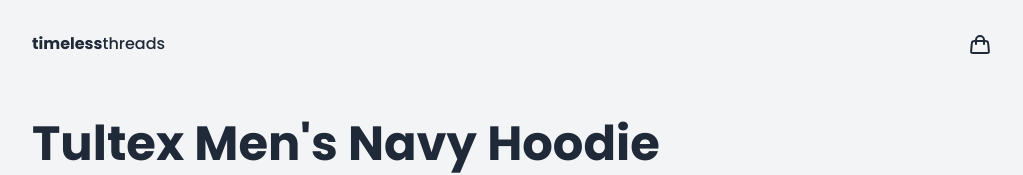
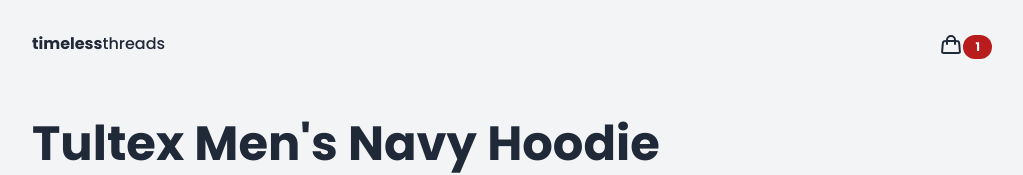
Before and after one commit to jaxonhill/minimalist-ecommerce-store, a Next.js app: page /products/blue-hoodie in a window 1280 px wide. Both pictures are taken after a click on the button "Add to cart". Shown: the top 175 px of the page, without its empty margins (128-1151 px from the left). Built offline with nearby package versions, Linux system fonts and the light colour scheme.

Commit message:
Add cart state and ability to add products to cart

```diff
--- a/components/Layout.js
+++ b/components/Layout.js
@@ -1,9 +1,9 @@
 import Navbar from "./Navbar"
 
-export default function Layout({ children }) {
+export default function Layout({ children, cartItems }) {
     return (
         <main className="mx-40 my-8">
-            <Navbar />
+            <Navbar cartItems={cartItems} />
             {children}
         </main>
     )
--- a/components/Navbar.js
+++ b/components/Navbar.js
@@ -1,14 +1,15 @@
 import Link from "next/link"
 
-export default function Navbar() {
+export default function Navbar({ cartItems }) {
     return (
         <nav className="w-full flex justify-between items-center mb-16">
             <Link href="/"><p><strong>timeless</strong>threads</p></Link>
-            <button>
-                <svg width="24" height="24" viewBox="0 0 24 24" fill="none" xmlns="http://www.w3.org/2000/svg">
-                    <path d="M8 12L8 8C8 5.79086 9.79086 4 12 4V4C14.2091 4 16 5.79086 16 8L16 12" stroke="#1F2937" strokeWidth="2" strokeLinecap="round" />
-                    <path d="M3.69435 12.6678C3.83942 10.9269 3.91196 10.0565 4.48605 9.52824C5.06013 9 5.9336 9 7.68053 9H16.3195C18.0664 9 18.9399 9 19.514 9.52824C20.088 10.0565 20.1606 10.9269 20.3057 12.6678L20.8195 18.8339C20.904 19.8474 20.9462 20.3542 20.6491 20.6771C20.352 21 19.8435 21 18.8264 21H5.1736C4.15655 21 3.64802 21 3.35092 20.6771C3.05382 20.3542 3.09605 19.8474 3.18051 18.8339L3.69435 12.6678Z" stroke="#1F2937" strokeWidth="2" />
+            <button className="flex items-end">
+                <svg className="stroke-gray-800 hover:stroke-blue-300" width="24" height="24" viewBox="0 0 24 24" fill="none" xmlns="http://www.w3.org/2000/svg">
+                    <path d="M8 12L8 8C8 5.79086 9.79086 4 12 4V4C14.2091 4 16 5.79086 16 8L16 12" strokeWidth="2" strokeLinecap="round" />
+                    <path d="M3.69435 12.6678C3.83942 10.9269 3.91196 10.0565 4.48605 9.52824C5.06013 9 5.9336 9 7.68053 9H16.3195C18.0664 9 18.9399 9 19.514 9.52824C20.088 10.0565 20.1606 10.9269 20.3057 12.6678L20.8195 18.8339C20.904 19.8474 20.9462 20.3542 20.6491 20.6771C20.352 21 19.8435 21 18.8264 21H5.1736C4.15655 21 3.64802 21 3.35092 20.6771C3.05382 20.3542 3.09605 19.8474 3.18051 18.8339L3.69435 12.6678Z" strokeWidth="2" />
                 </svg>
+                {cartItems.length > 0 && <sub className="bg-red-700 p-3 rounded-full text-white font-bold">{cartItems.length}</sub>}
             </button>
         </nav>
     )
--- a/pages/_app.js
+++ b/pages/_app.js
@@ -1,10 +1,13 @@
 import '@/styles/globals.css'
 import Layout from "@/components/Layout"
+import { useState } from "react"
 
 export default function App({ Component, pageProps }) {
+  const [cartItems, setCartItems] = useState([]);
+
   return (
-    <Layout>
-      <Component {...pageProps} />
+    <Layout cartItems={cartItems}>
+      <Component {...pageProps} cartItems={cartItems} setCartItems={setCartItems} />
     </Layout>
   )
 }
--- a/pages/products/[slug].js
+++ b/pages/products/[slug].js
@@ -2,8 +2,12 @@
 import Image from "next/image";
 import { getAllProducts, getProductFromSlug, formatPriceWithDecimals } from "@/utils/products"
 
-export default function ProductPage({ product }) {
+export default function ProductPage({ product, cartItems, setCartItems }) {
     const priceWithDecimals = formatPriceWithDecimals(product.price);
+
+    function handleAddToCart() {
+        setCartItems([...cartItems, product]);
+    }
 
     return (
         <div>
@@ -20,7 +24,7 @@
                             <p className="font-bold text-5xl">${priceWithDecimals}</p>
                             <p className="font-bold text-5xl">{product.size}</p>
                         </div>
-                        <button className="bg-gray-800 text-white w-full rounded-2xl py-4 text-2xl font-medium hover:bg-gray-700">Add to cart</button>
+                        <button onClick={handleAddToCart} className="bg-gray-800 text-white w-full rounded-2xl py-4 text-2xl font-medium hover:bg-gray-700">Add to cart</button>
                     </div>
                     <Link className="self-end gap-4 flex items-center justify-between bg-white rounded-2xl text-2xl py-4 px-6 font-medium shadow hover:bg-gray-200" href="/">
                         <p className="text-center">Back to home</p>
```
